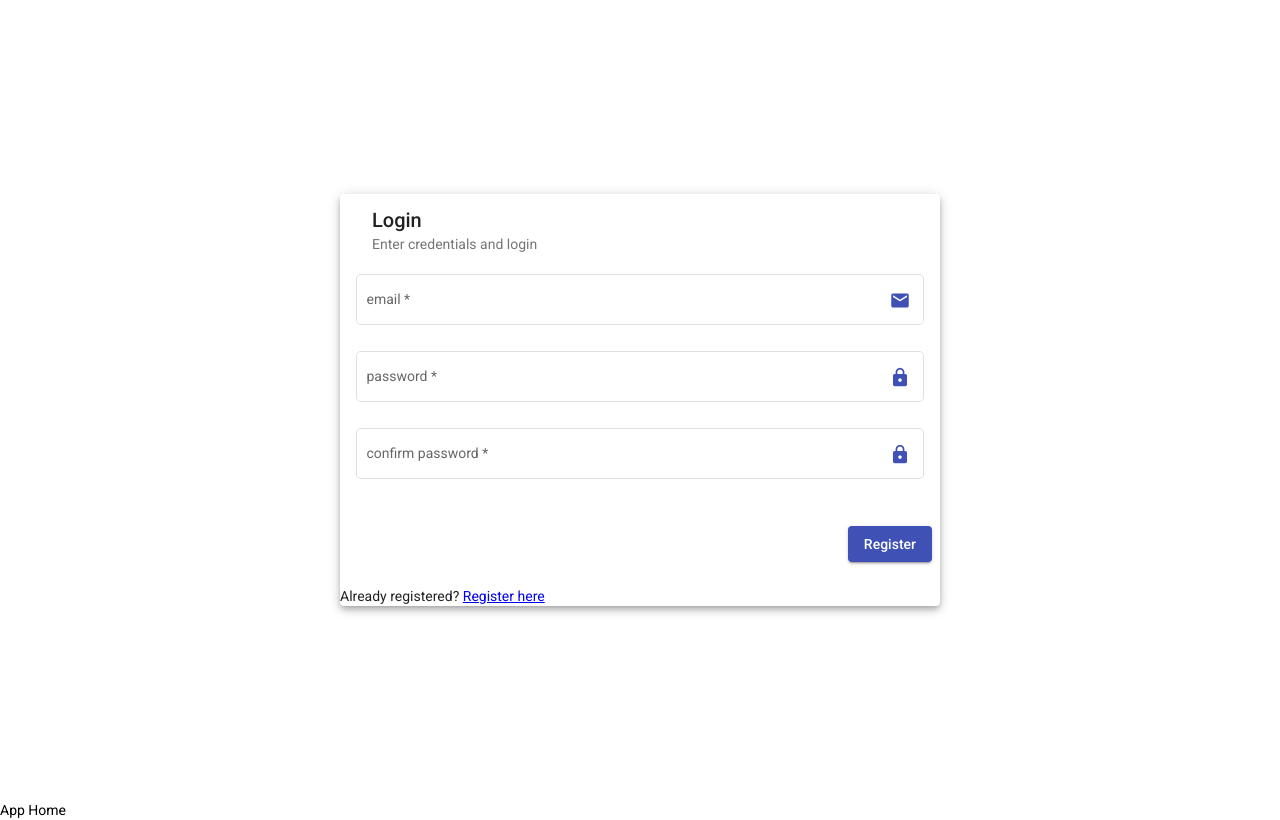
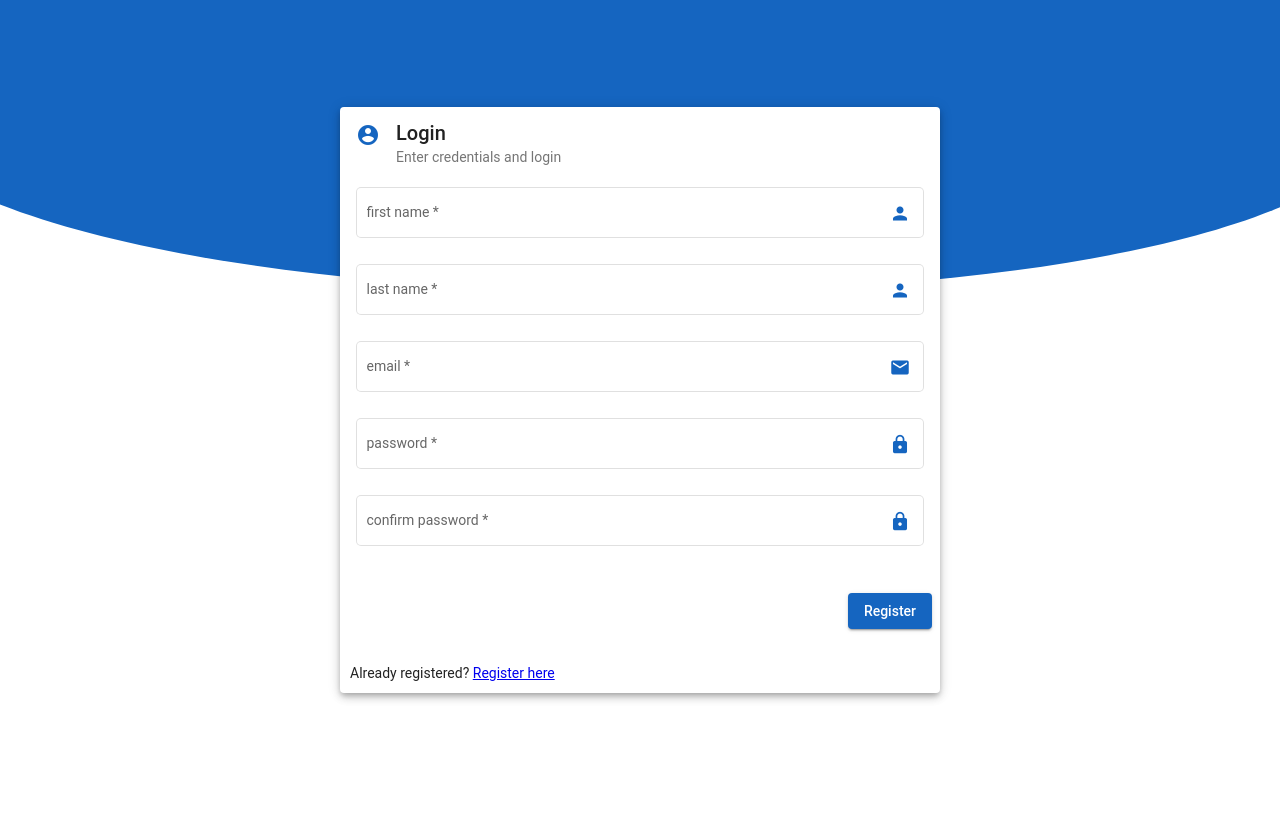
Before and after one commit to abdulazizladan/ldn-angular, an Angular app: page /register in a window 1280 px wide. Built offline with nearby package versions, Linux system fonts and the light colour scheme; a web font is replaced by a local one.

Commit message:
style: Set auth background

```diff
--- a/src/app/app.component.html
+++ b/src/app/app.component.html
@@ -9,4 +9,4 @@
 <div class="mat-subheading-1">This is subheading 1</div>
 <div class="mat-subheading-2">This is subheading 2</div>
 -->
-<router-outlet></router-outlet>App Home
+<router-outlet></router-outlet>
--- a/src/app/app.module.ts
+++ b/src/app/app.module.ts
@@ -1,5 +1,6 @@
 import { NgModule } from '@angular/core';
 import { BrowserModule } from '@angular/platform-browser';
+import { HttpClientModule } from '@angular/common/http';
 
 import { AppRoutingModule } from './app-routing.module';
 import { AppComponent } from './app.component';
@@ -13,6 +14,7 @@ import { NotFoundComponent } from './not-found/not-found.component';
   ],
   imports: [
     BrowserModule,
+    HttpClientModule,
     AppRoutingModule,
     BrowserAnimationsModule
   ],
--- a/src/app/auth/auth-routing.module.ts
+++ b/src/app/auth/auth-routing.module.ts
@@ -10,7 +10,7 @@ const routes: Routes = [
     pathMatch: 'full'
   },
   {
-    path: '',
+    path: 'login',
     component: LoginComponent
   },
   {
--- a/src/app/auth/auth.module.ts
+++ b/src/app/auth/auth.module.ts
@@ -1,7 +1,7 @@
 import { NgModule } from '@angular/core';
 import { CommonModule } from '@angular/common';
 import { ReactiveFormsModule } from '@angular/forms';
-import { HttpClientModule } from '@angular/common/http';
+import { HttpClientModule} from '@angular/common/http';
 
 //MaterialModule
 import { MatCardModule } from '@angular/material/card';
--- a/src/app/auth/components/login/login.component.html
+++ b/src/app/auth/components/login/login.component.html
@@ -1,7 +1,9 @@
 <div id="main" fxLayout="row" fxLayoutAlign='center center'>
   <mat-card class="mat-elevation-z5" fxFlex.xs="100%" fxFlex.gt-xs="600px">
     <form [formGroup]="loginForm">
+
     <mat-card-header>
+      <mat-icon mat-card-avatar color="primary">account_circle</mat-icon>
       <mat-card-title>
         Login
       </mat-card-title>
@@ -32,7 +34,7 @@
       </button>
     </mat-card-actions>
 
-    <mat-card-footer>
+    <mat-card-footer style="padding: 10px;">
       Not registered? <a routerLink="/register">Register here</a>
     </mat-card-footer>
     </form>
--- a/src/app/auth/components/register/register.component.html
+++ b/src/app/auth/components/register/register.component.html
@@ -1,7 +1,9 @@
 <div id="main" fxLayout="row" fxLayoutAlign='center center'>
   <mat-card class="mat-elevation-z5" fxFlex.xs="100%" fxFlex.gt-xs="600px">
     <form>
+
       <mat-card-header>
+        <mat-icon mat-card-avatar color="primary">account_circle</mat-icon>
         <mat-card-title>
           Login
         </mat-card-title>
@@ -11,6 +13,18 @@
       </mat-card-header>
 
       <mat-card-content fxLayout='column'>
+
+        <mat-form-field appearance="outline">
+          <mat-label>first name</mat-label>
+          <input matInput type='text' required>
+          <mat-icon color="primary" matSuffix>person</mat-icon>
+        </mat-form-field>
+
+        <mat-form-field appearance="outline">
+          <mat-label>last name</mat-label>
+          <input matInput type='text' required>
+          <mat-icon color="primary" matSuffix>person</mat-icon>
+        </mat-form-field>
 
         <mat-form-field appearance='outline'>
           <mat-label>email</mat-label>
@@ -38,7 +52,7 @@
         </button>
       </mat-card-actions>
 
-      <mat-card-footer>
+      <mat-card-footer style="padding: 10px;">
         Already registered? <a routerLink="/login">Register here</a>
       </mat-card-footer>
     </form>
--- a/src/app/auth/services/simple-auth.service.ts
+++ b/src/app/auth/services/simple-auth.service.ts
@@ -1,5 +1,5 @@
 import { Injectable } from '@angular/core';
-//import { HttpClient } from '@angular/common/http';
+import { HttpClient } from '@angular/common/http';
 import { loginData } from '../models/loginData.model';
 
 @Injectable({
@@ -10,16 +10,16 @@ export class SimpleAuthService {
   private readonly loginUrl: string = "./api//auth/login";
   private registerUrl: string = "./api/auth/register";
 
-  constructor(  ){
+  constructor( private readonly _http: HttpClient ){
 
   }
 
   login( loginUserData: loginData ){
-    //return this._http.post<any>(this.loginUrl, loginUserData);
+    return this._http.post<any>(this.loginUrl, loginUserData);
   }
 
   register( registerData: any){
-    //return this._http.post<any>(this.registerUrl, registerData)
+    return this._http.post<any>(this.registerUrl, registerData)
   }
 
   isLoggedIn(): boolean{
--- a/src/index.html
+++ b/src/index.html
@@ -7,7 +7,8 @@
   <meta name="viewport" content="width=device-width, initial-scale=1">
   <link rel="icon" type="image/x-icon" href="favicon.ico">
   <link rel="preconnect" href="https://fonts.gstatic.com">
-  <link href="https://fonts.googleapis.com/css2?family=Roboto:wght@300;400;500&display=swap" rel="stylesheet">
+  <link rel="preconnect" href="https://fonts.gstatic.com">
+  <link href="https://fonts.googleapis.com/css2?family=Poppins:wght@100&display=swap" rel="stylesheet">
   <link href="./assets/iconfont/material-icons.css" rel="stylesheet">
 </head>
 <body class="mat-typography">
--- a/src/styles.scss
+++ b/src/styles.scss
@@ -3,6 +3,8 @@
 // For more information: https://material.angular.io/guide/theming
 @import '~@angular/material/theming';
 // Plus imports for other components in your app.
+
+
 
 // Include the common styles for Angular Material. We include this here so that you only
 // have to load a single css file for Angular Material in your app.
@@ -12,7 +14,7 @@
 // Define the palettes for your theme using the Material Design palettes available in palette.scss
 // (imported above). For each palette, you can optionally specify a default, lighter, and darker
 // hue. Available color palettes: https://material.io/design/color/
-$ldn-angular-primary: mat-palette($mat-indigo);
+$ldn-angular-primary: mat-palette($mat-blue, 800);
 $ldn-angular-accent: mat-palette($mat-pink, A200, A100, A400);
 
 // The warn palette is optional (defaults to red).
@@ -35,5 +37,16 @@ $ldn-angular-theme: mat-light-theme((
 
 /* You can add global styles to this file, and also import other style files */
 
-html, body { height: 100%; }
-body { margin: 0; font-family: Roboto, "Helvetica Neue", sans-serif; }
+@import url('https://fonts.googleapis.com/css2?family=Poppins:wght@100&display=swap');
+
+html, body {
+  height: 100%;
+}
+body {
+  margin: 0;
+  font-family: Poppins, sans-serif;
+  background: url('./assets/bg.svg');
+  background-repeat: no-repeat;
+  background-size: cover;
+  background-position: center;
+}
```
Also changed, not shown: src/assets/bg.svg (added), src/assets/lady.svg (added).
